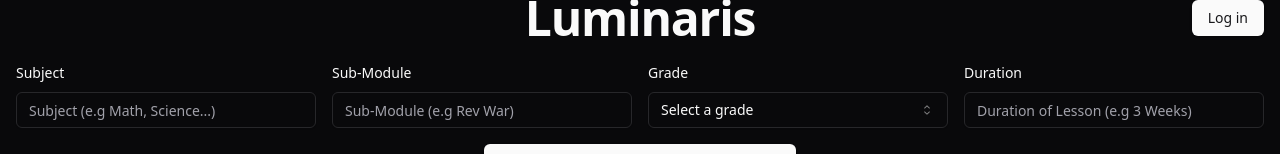
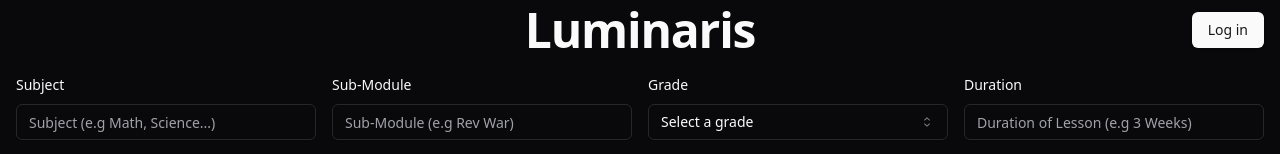
Before and after one commit to ShouryaBatra/luminaris-version-two, a React (Vite) app: page / in a window 1280 px wide. Shown: the top 154 px of the page. Built offline with nearby package versions, Linux system fonts and the light colour scheme; no server answers.

Commit message:
add margin top in header

```diff
--- a/src/components/Header/Header.jsx
+++ b/src/components/Header/Header.jsx
@@ -7,7 +7,7 @@
   withBtn = false,
 }) {
   return (
-    <div className="flex flex-row-reverse w-full justify-between items-center">
+    <div className="flex flex-row-reverse w-full justify-between items-center mt-3">
       <h1 className="absolute  left-1/2 transform -translate-x-1/2 scroll-m-20 text-4xl font-extrabold tracking-tight lg:text-5xl flex justify-center">
         Luminaris
       </h1>
```
